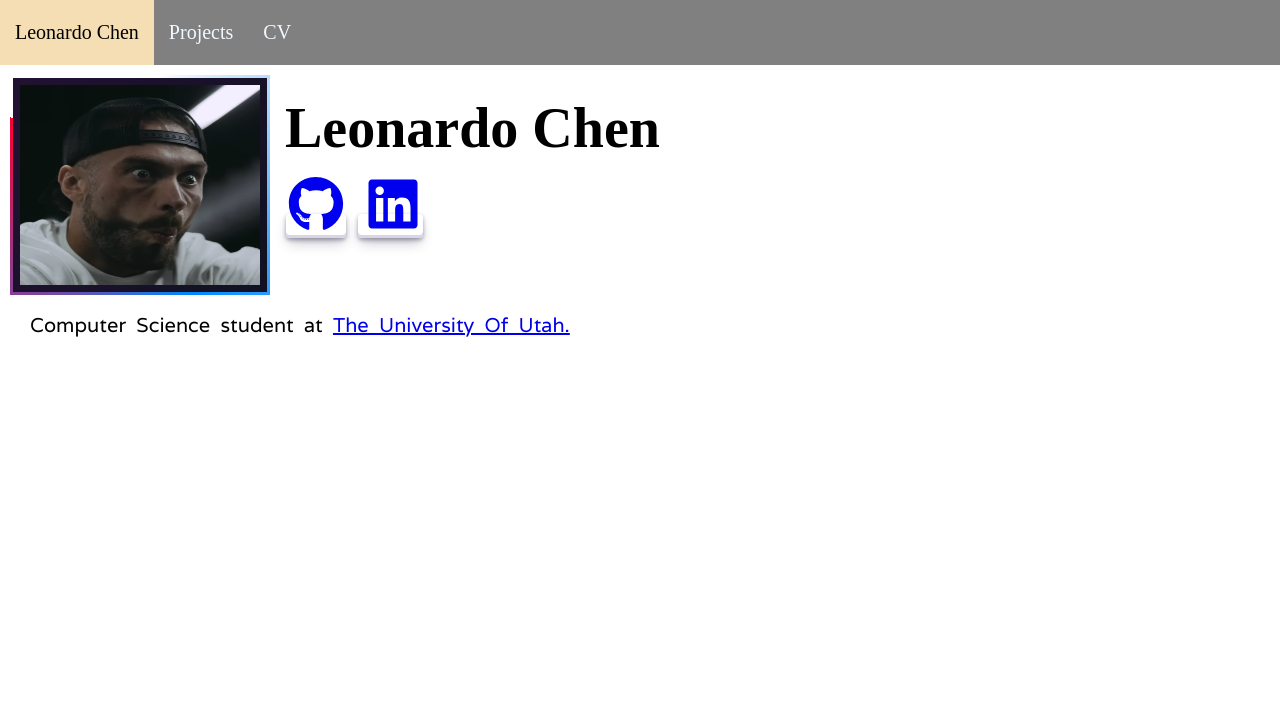
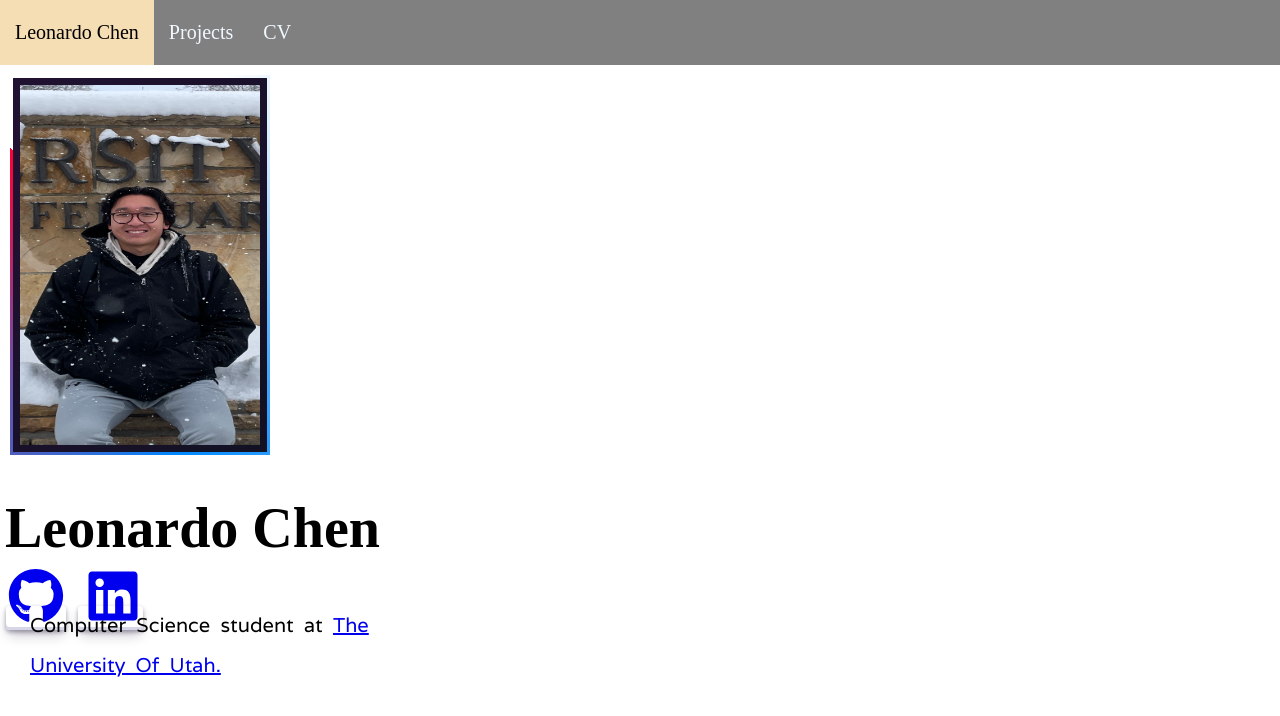
Before and after one commit to Lynczera/Lynczera.github.io, a React (Create React App) app: page /#/ in a window 1280 px wide. Shown: the top 716 px of the page. Built offline with nearby package versions, Linux system fonts and the light colour scheme; a web font is replaced by a local one.

Commit message:
fixed photo and text

```diff
--- a/public/index.html
+++ b/public/index.html
@@ -24,7 +24,7 @@
       work correctly both with client-side routing and a non-root public URL.
       Learn how to configure a non-root public URL by running `npm run build`.
     -->
-    <title>React App</title>
+    <title>Leonardo Chen</title>
   </head>
   <body>
     <noscript>You need to enable JavaScript to run this app.</noscript>
--- a/src/App.css
+++ b/src/App.css
@@ -43,8 +43,8 @@ header .nav-links a:hover{
   color: black;
   font-family: 'Varela', cursive;
   font-size: 1.25em;
-  height: 70%;
-  width: 50%;
+  height: 10%;
+  width: 30%;
   word-spacing: 5px;
   line-height: 40px;
   text-align: start;
@@ -58,6 +58,11 @@ header .nav-links a:hover{
   background-color: white;
   position: relative;
   text-decoration: none;
+  height: 900px;
+  flex-direction: column;
+}
+html{
+  height: 100%;
 
 }
 
@@ -88,15 +93,15 @@ header .nav-links a:hover{
 .personalInfo{
   display: flex;
   flex-wrap: wrap;
-  width: 100%;
-  height: 35%;
+  width: 50%;
+  height: 60%;
   white-space: normal;
 }
 
 .photo{
   display: block;
   width: 15%;
-  height: 30%;
+
   position: relative;
   padding: 10px;
   margin: 10px;
@@ -106,7 +111,7 @@ header .nav-links a:hover{
   --border-size: 3px;
   --border-angle: 0turn;
   width: 30vmin;
-  height: 25vmin;
+  height: 45vmin;
   background-image: conic-gradient(from var(--border-angle), #213, #112 50%, #213), conic-gradient(from var(--border-angle), transparent 20%, #08f, #f03);
   background-size: calc(100% - (var(--border-size) * 2)) calc(100% - (var(--border-size) * 2)), cover;
   background-position: center center;
--- a/src/components/Home.js
+++ b/src/components/Home.js
@@ -9,7 +9,7 @@ export const Home = () => {
 
          <script src="https://kit.fontawesome.com/3796a43149.js" crossorigin="anonymous"></script>
          <div className='personalInfo'>
-         <img className='photo' src={require("../images/cbumOuO.png")} alt="Logo" />
+         <img className='photo' src={require("../images/leonardochenpic.png")} alt="Logo" />
          <div className='nameAndLinks'>
          <h1 className='name'> Leonardo Chen</h1>
 
@@ -21,7 +21,6 @@ export const Home = () => {
 
          </div>
 
-
          </div>
          <p1 className='aboutMe'>
 
```
Also changed, not shown: src/images/leonardochenpic.png (added), 1 other file (tests, documents, lock files or other folders).
